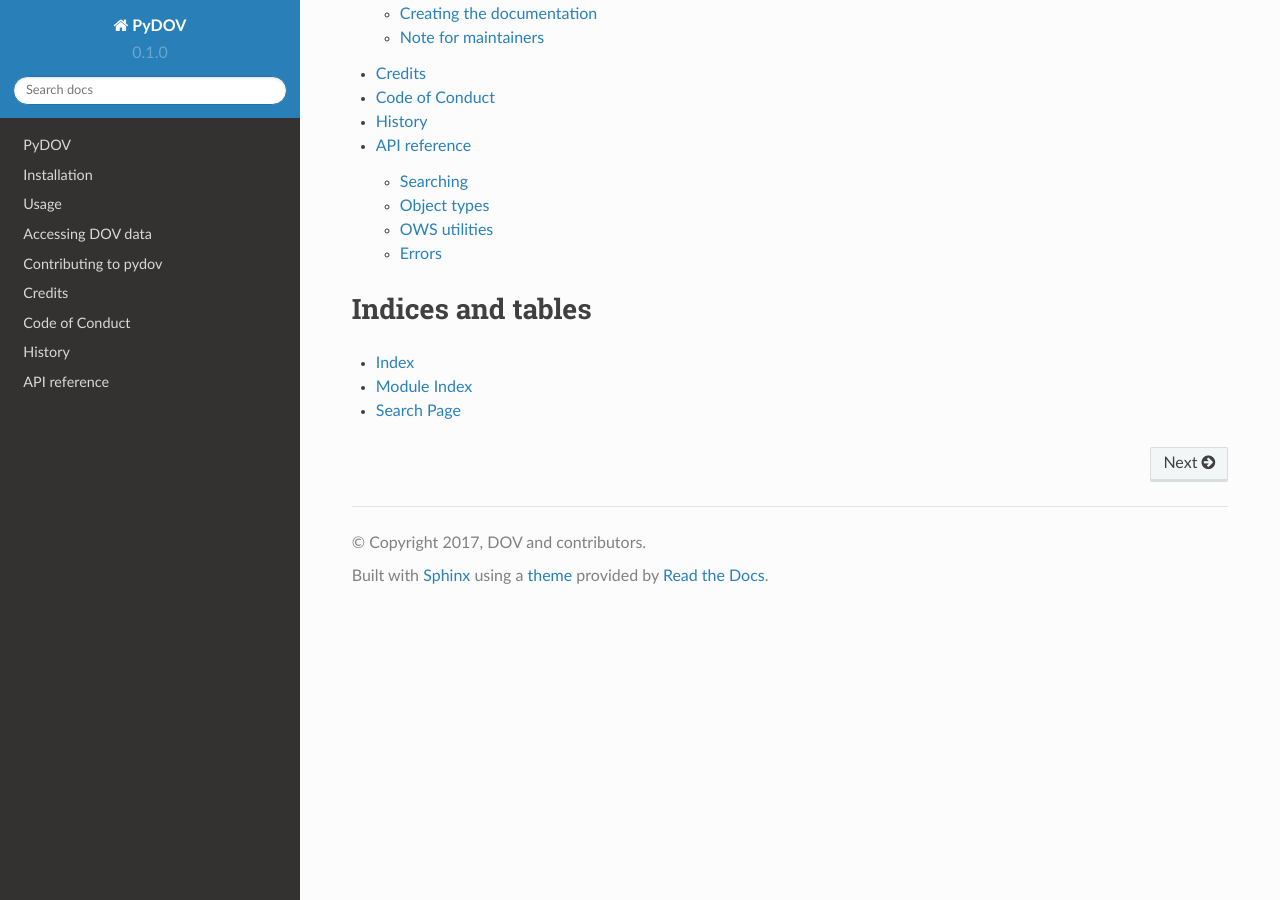
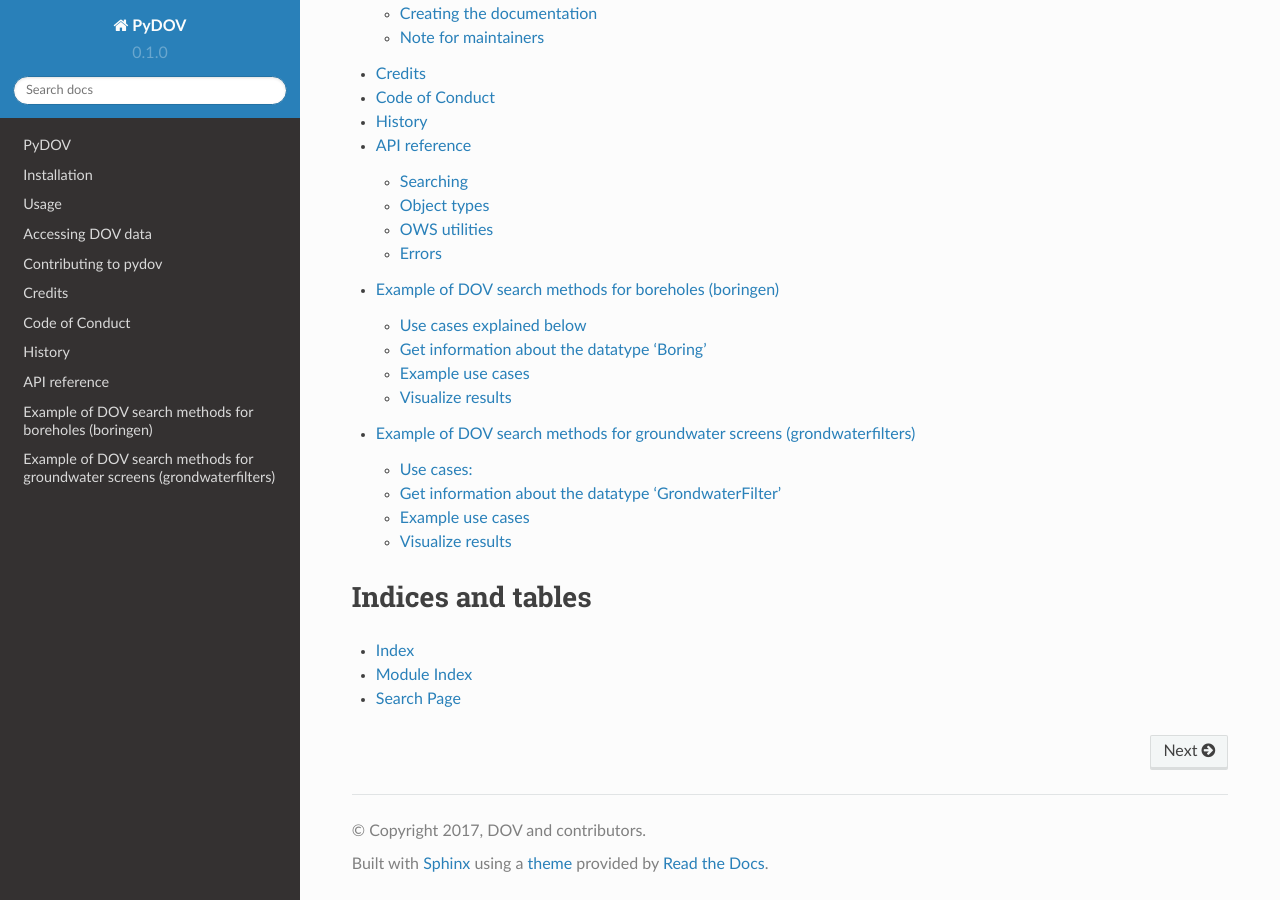
Before and after one commit to DOV-Vlaanderen/pydov, a Sphinx documentation site: the page built from docs/index.rst, in a window 1280 px wide and 900 px high, scrolled down 794 px. Built offline with Sphinx 7.4.7 and the Read the Docs theme 2.0.0, drawn with Linux system fonts in a browser that asks for light colours.

Commit message:
Add Jupyter notebooks to Sphinx documentation.

```diff
--- a/docs/conf.py
+++ b/docs/conf.py
@@ -42,7 +42,7 @@ import sphinx_rtd_theme
 # Add any Sphinx extension module names here, as strings. They can be
 # extensions coming with Sphinx (named 'sphinx.ext.*') or your custom ones.
 extensions = ['sphinx.ext.autodoc', 'sphinx.ext.viewcode', 'numpydoc',
-              'sphinx.ext.autosummary']
+              'sphinx.ext.autosummary', 'nbsphinx']
 
 # Add any paths that contain templates here, relative to this directory.
 templates_path = ['_templates']
--- a/docs/index.rst
+++ b/docs/index.rst
@@ -15,6 +15,8 @@ Contents:
    conduct
    history
    reference
+   notebooks/example_search_boringen.ipynb
+   notebooks/example_search_grondwaterfilters.ipynb
 
 Indices and tables
 ==================
--- a/requirements_dev.txt
+++ b/requirements_dev.txt
@@ -14,3 +14,5 @@ pytest-runner
 numpydoc
 pytest-cov
 sphinx_rtd_theme
+nbsphinx
+pandoc
```
